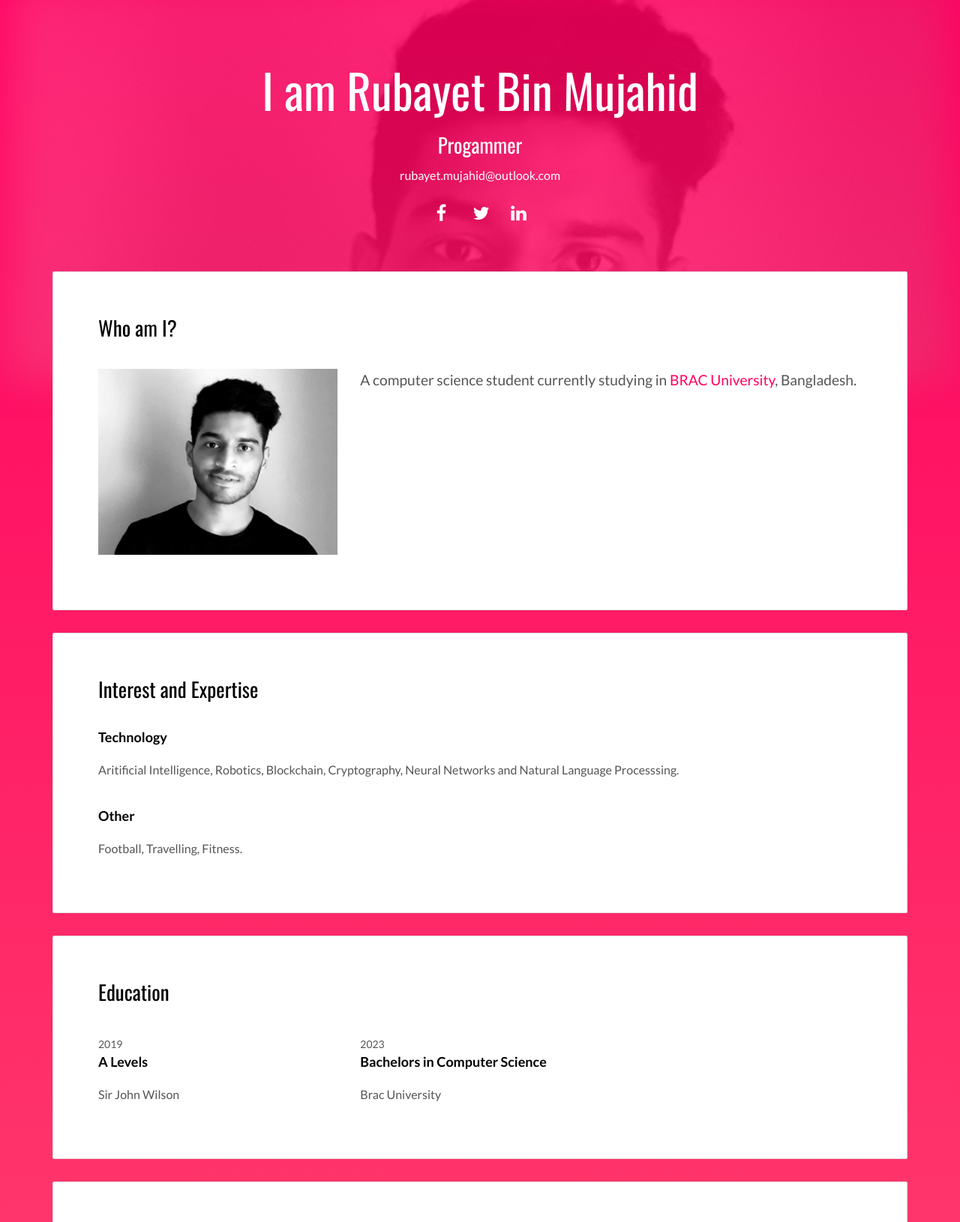
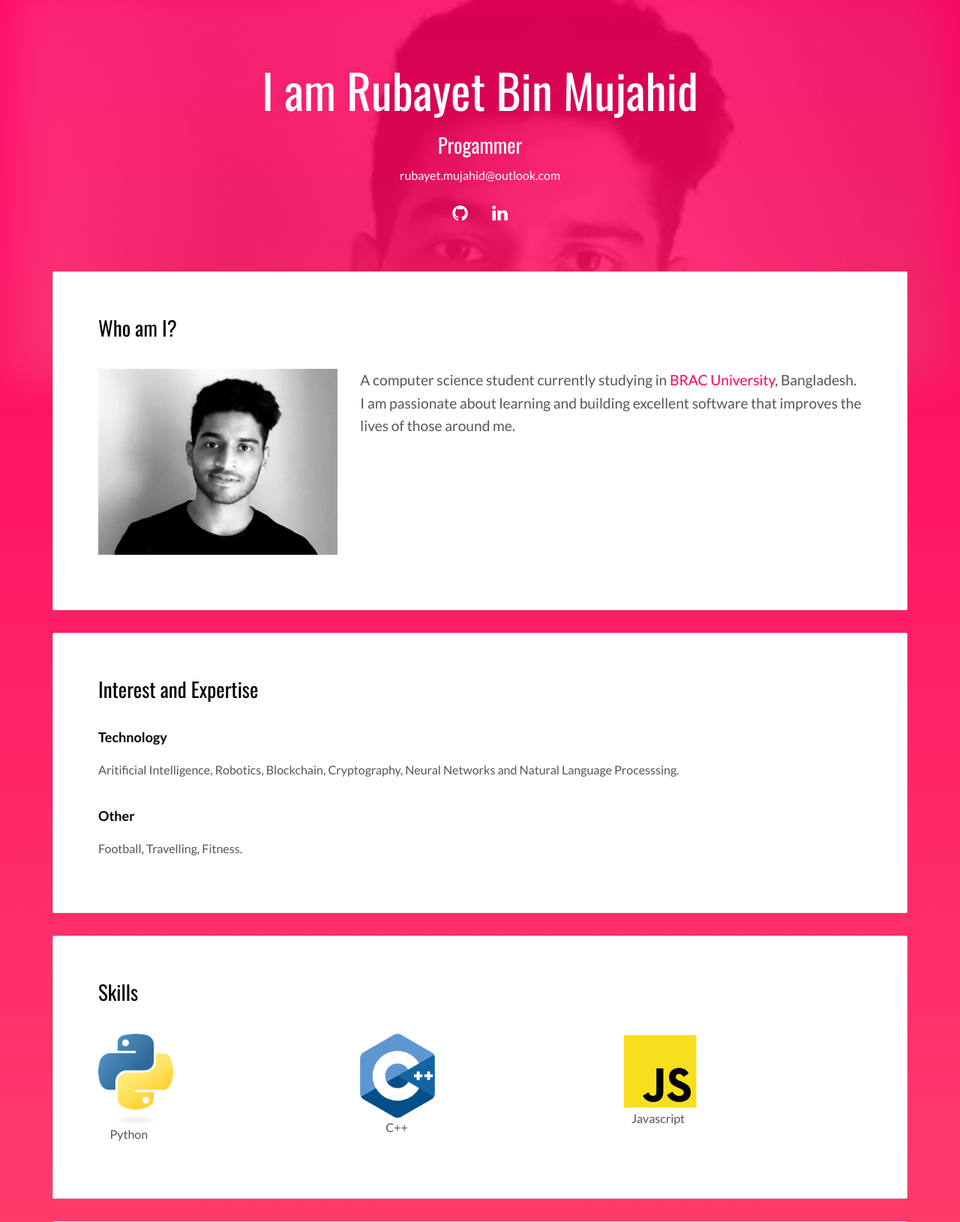
Before and after one commit to Rubayet19/Personal-Website, a Flask app: page / in a window 1280 px wide. Shown: the top 1630 px of the page at 75% size. Run offline with Flask 2, Linux system fonts and the light colour scheme; some libraries are stand-ins or nearby versions.

Commit message:
Add files via upload
updated website

```diff
--- a/templates/index.html
+++ b/templates/index.html
@@ -31,15 +31,15 @@
       <h2>Progammer</h2>
       <p>rubayet.mujahid@outlook.com</p>
       <p>
-        <a class="fa-icon fa-icon-2x" href="https://www.facebook.com/Sk.Rubayet07/" title="">
+        <!-- <a class="fa-icon fa-icon-2x" href="https://www.facebook.com/Sk.Rubayet07/" title="">
           <i class="fa fa-facebook"></i>
+        </a> -->
+        <!-- <a class="fa-icon fa-icon-2x" href="https://twitter.com/" title="">
+          <i class="fa fa-twitter"></i>
+        </a> -->
+        <a class="fa-icon fa-icon-2x" href="https://github.com/Rubayet19" title="">
+          <i class="fa fa-github"></i>
         </a>
-        <a class="fa-icon fa-icon-2x" href="https://twitter.com/" title="">
-          <i class="fa fa-twitter"></i>
-        <!-- </a>
-        <a class="fa-icon fa-icon-2x" href="https://dribbble.com/" title="">
-          <i class="fa fa-dribbble"></i>
-        </a> -->
         <a class="fa-icon fa-icon-2x" href="https://www.linkedin.com/" title="">
           <i class="fa fa-linkedin"></i>
         </a>
@@ -66,7 +66,7 @@
                 <p><img src="./static/assets/images/myimg3.jpg" class="img-responsive" alt=""></p>
               </div>
               <div class="col-md-8">
-              <p style="font-size:1.5vw">A computer science student currently studying in <a href="https://www.bracu.ac.bd/" title="">BRAC University</a>, Bangladesh.</p>
+              <p style="font-size:1.5vw">A computer science student currently studying in <a href="https://www.bracu.ac.bd/" title="">BRAC University</a>, Bangladesh. I am passionate about learning and building excellent software that improves the lives of those around me.</p>
               <!-- <p> Duis aute irure dolor in reprehenderit in voluptate velit esse cillum dolore eu fugiat nulla pariatur. Excepteur sint occaecat cupidatat non proident, sunt in culpa qui officia deserunt mollit anim id est laborum.</p> -->
               </div>
             </div>
@@ -119,30 +119,53 @@
 
         <div class="card">
           <div class="card-block">
-            <h2>Education</h2>
+            <h2>Skills</h2>
             <div class="row">
+
               <div class="col-md-4">
-                <div class="education-experience">
-                  <small class="date">2019</small>
-                  <h3 class="h5 date-title">A Levels</h3>
-                  <p>Sir John Wilson</p>
-                </div>
-
-              </div>
-              <div class="col-md-4">
-                <div class="education-experience">
-                  <small class="date">2023</small>
-                  <h3 class="h5 date-title">Bachelors in Computer Science</h3>
-                  <p>Brac University</p>
+                <div class="item active">
+                  <img src="./static/assets/images/python-logo-only.png" class="img-responsive" alt="..."
+                        width="100"
+                        height="100" />
+                  <div class="carousel-caption">
+                    <p>&nbsp;&nbsp;&nbsp;&nbsp;&nbsp;Python</p>
+                  </div>
                 </div>
               </div>
+
+              <div class="col-md-4">
+                <div class="item active">
+                  <img src="./static/assets/images/cpp logo.png" class="img-responsive" alt="..."
+                        width="100"
+                        height="100" />
+                  <div class="carousel-caption">
+                    <p>&nbsp;&nbsp;&nbsp;&nbsp;&nbsp;&nbsp;&nbsp;&nbsp;&nbsp;&nbsp;&nbsp;C++</p>
+                  </div>
+                </div>
+              </div>
+
+              <div class="col-md-4">
+                <div class="item active">
+                  <img src="./static/assets/images/javascript logo.png" class="img-responsive" alt="..."
+                        width="100"
+                        height="100" />
+                  <div class="carousel-caption">
+                    <p>&nbsp;&nbsp;&nbsp;&nbsp;Javascript</p>
+                  </div>
+                </div>
+              </div>
+
               <!-- <div class="col-md-4">
-                <div class="education-experience">
-                  <small class="date">2012-2011</small>
-                  <h3 class="h5 date-title">Motion Design Course</h3>
-                  <p>Pascal’s Lee Studio</p>
+                <div class="item active">
+                  <img src="./static/assets/images/c logo.png" class="img-responsive" alt="..."
+                        width="100"
+                        height="100" />
+                  <div class="carousel-caption">
+                    <p>&nbsp;&nbsp;&nbsp;&nbsp;C</p>
+                  </div>
                 </div>
               </div> -->
+
             </div>
           </div>
         </div>
@@ -178,26 +201,34 @@
 
             <!-- Wrapper for slides -->
             <div class="carousel-inner" role="listbox">
-              <div class="item active">
-                <img src="./static/assets/images/img-05.jpg" class="img-responsive" alt="...">
+
+                <div class="item active">
+                  <a href="https://github.com/Rubayet19/Password-Checker">
+                  <img src="./static/assets/images/Password.jpg" class="img-responsive" alt="..."
+                      width="360"
+                      height="360"/></a>
+                  <div class="carousel-caption">
+                    <h3 class="h5">&nbsp;&nbsp;&nbsp;&nbsp;&nbsp;&nbsp;&nbsp;&nbsp;&nbsp;&nbsp;&nbsp;&nbsp;&nbsp;&nbsp;&nbsp;&nbsp;&nbsp;&nbsp;&nbsp;&nbsp;Password Checker</h3>
+                  </div>
+              </div>
+
+              <div class="item">
+                <a href="https://github.com/Rubayet19/Price-Prediction">
+                <img src="./static/assets/images/Bulldozer.jpg" class="img-responsive" alt="..."
+                    width="360"
+                    height="360"/></a>
                 <div class="carousel-caption">
-                  <h3 class="h5">Jules for Bastion</h3>
-                  <p>2017</p>
-                </div>
-              </div>
-              <div class="item">
-                <img src="./static/assets/images/img-06.jpg" class="img-responsive" alt="...">
-                <div class="carousel-caption">
-                  <h3 class="h5">Jules for Bastion</h3>
-                  <p>2017</p>
+                  <h3 class="h5">&nbsp;&nbsp;&nbsp;&nbsp;&nbsp;&nbsp;&nbsp;&nbsp;&nbsp;&nbsp;&nbsp;&nbsp;&nbsp;&nbsp;&nbsp;&nbsp;Bulldozer Price Predictor</h3>
                 </div>
               </div>
 
               <div class="item">
-                <img src="./static/assets/images/img-08.jpg" class="img-responsive" alt="...">
+                <a href="https://github.com/Rubayet19/Web-Scraper">
+                <img src="./static/assets/images/web scraper.jpg" class="img-responsive" alt="..."
+                    width="360"
+                    height="360"/></a>
                 <div class="carousel-caption">
-                  <h3 class="h5">Jules for Bastion</h3>
-                  <p>2017</p>
+                  <h3 class="h5">&nbsp;&nbsp;&nbsp;&nbsp;&nbsp;&nbsp;&nbsp;&nbsp;&nbsp;&nbsp;&nbsp;&nbsp;&nbsp;&nbsp;Web Scraper</h3>
                 </div>
               </div>
             </div>
@@ -213,7 +244,7 @@
           </div>
         </div>
 
-        <!-- <div class="card">
+         <!-- <div class="card">
           <div class="card-block">
             <h2>Social Network</h2>
             <div class="row">
@@ -228,7 +259,7 @@
               </div>
             </div>
           </div>
-        </div> -->
+        </div>  -->
 
         <div class="card">
           <div class="card-block">
```
Also changed, not shown: templates/thankyou.html (+70 -39 lines), static/assets/images/Bulldozer.jpg (added), static/assets/images/Password.jpg (added), static/assets/images/c logo.png (added), static/assets/images/cpp logo.png (added), static/assets/images/javascript logo.png (added), static/assets/images/python-logo-only.png (added), static/assets/images/web scraper.jpg (added).
